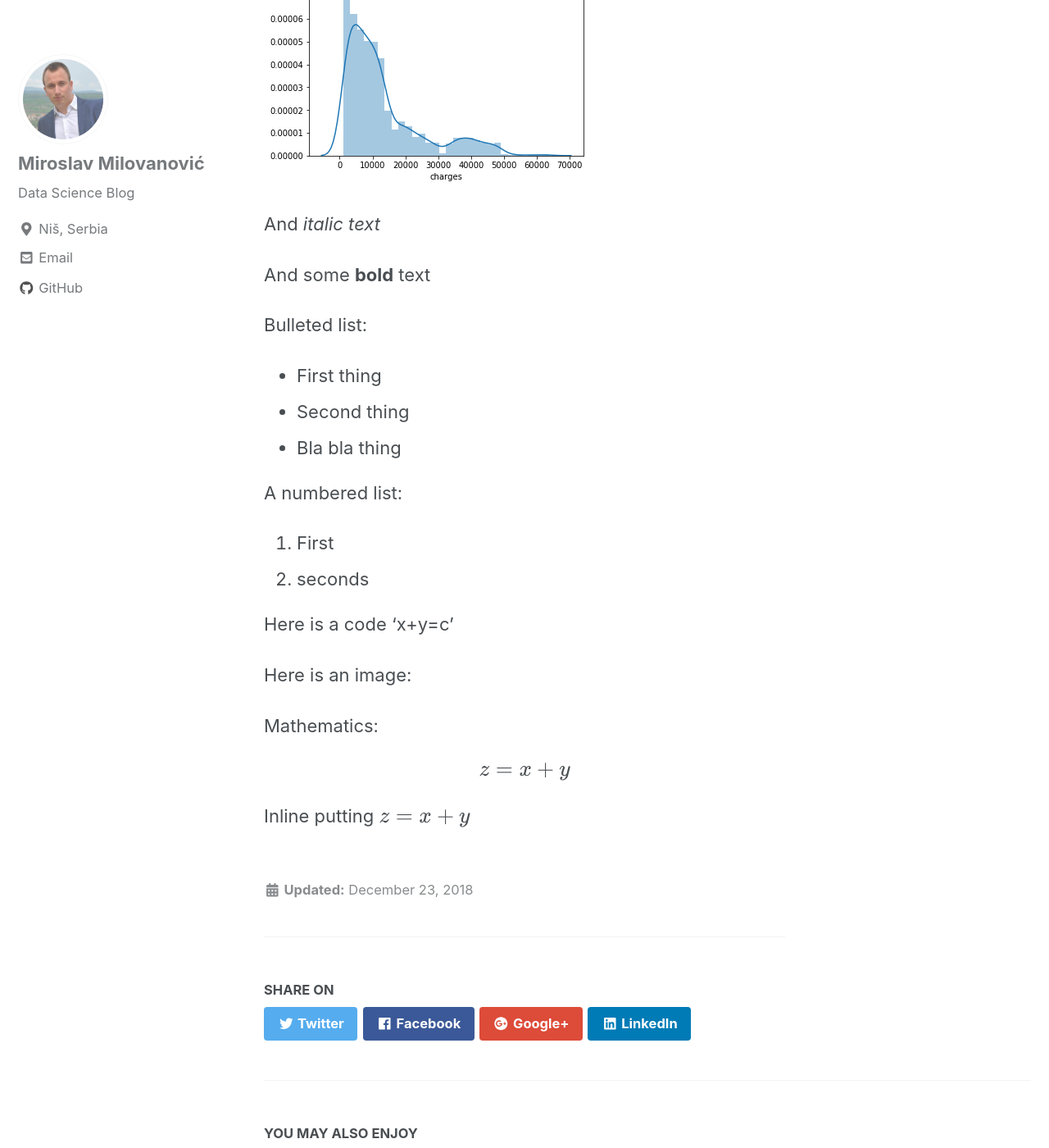
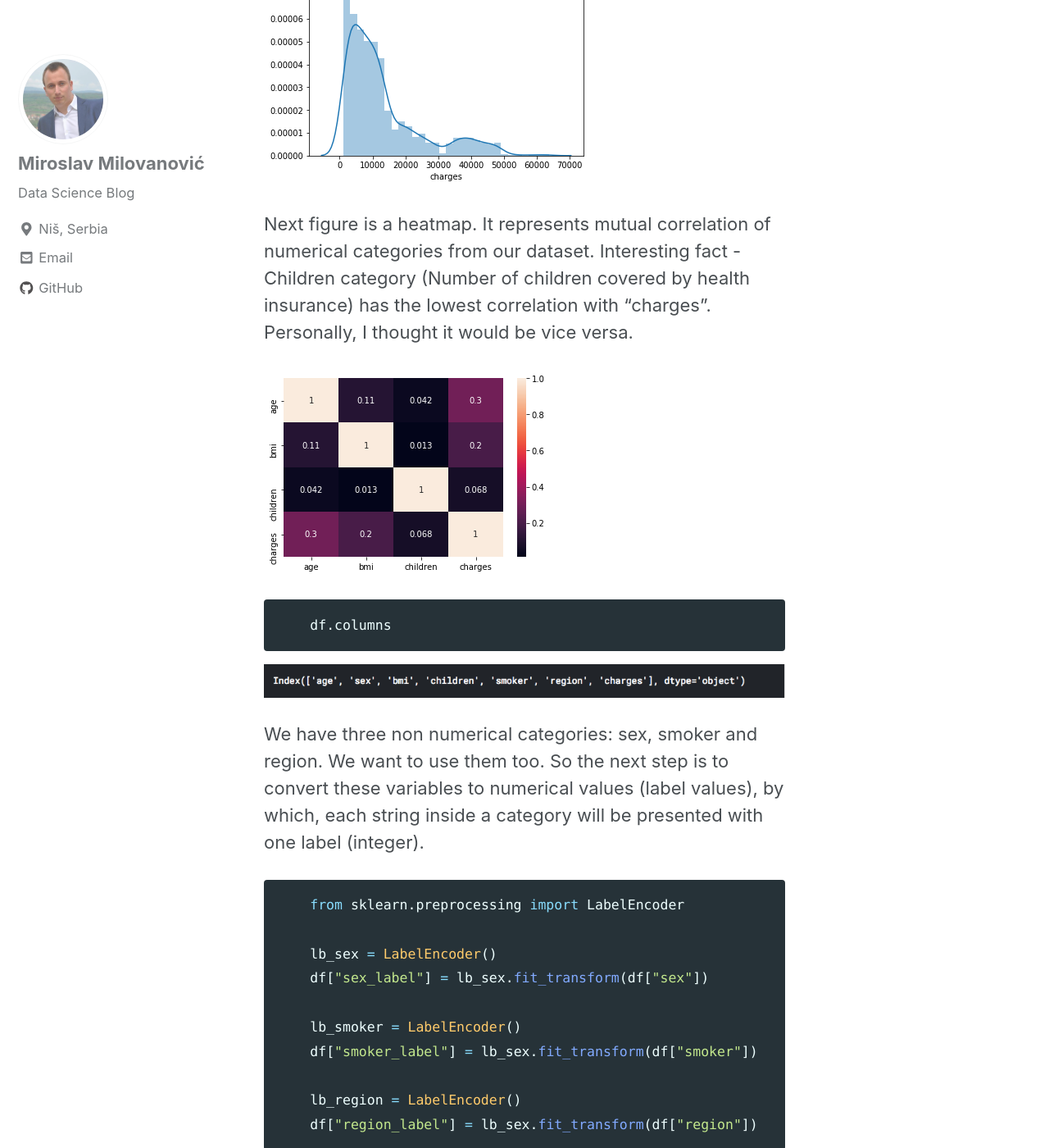
Before and after one commit to mmilovanovic87/mmilovanovic87.github.io, a Jekyll site: the page built from _posts/2018-12-23-LinearRegression.md, in a window 1280 px wide and 1400 px high, scrolled down 3519 px. Shown: the whole window at 82% size. Built offline with Jekyll 4.4.1, drawn with Linux system fonts in a browser that asks for light colours; cached includes are drawn as plain includes; nearby versions of some CDN libraries; formulas are drawn with MathJax 3; some of the changed text lies outside the part shown.

Commit message:
Ful nesredjena prva objava

````diff
--- a/_posts/2018-12-23-LinearRegression.md
+++ b/_posts/2018-12-23-LinearRegression.md
@@ -60,33 +60,111 @@ In this example, it will be presented how to use Linear Regression model for the
 
 
 
+Next figure is a heatmap. It represents mutual correlation of numerical categories from our dataset. Interesting fact - Children category (Number of children covered by health insurance) has the lowest correlation with "charges". Personally, I thought it would be vice versa.
 
-And *italic text*
+<img src="{{ site.url }}{{ site.baseurl }}/images/LinearRegression/heatmap.png" alt="Distribution of charges column">
 
-And some **bold** text
+```python
+    df.columns
+```
 
-Bulleted list:
+<img src="{{ site.url }}{{ site.baseurl }}/images/LinearRegression/dfColumns.png" alt="Distribution of charges column">
 
-* First thing
-* Second thing
-- Bla bla thing
 
-A numbered list:
+We have three non numerical categories: sex, smoker and region. We want to use them too. So the next step is to convert these variables to numerical values (label values), by which, each string inside a category will be presented with one label (integer).
 
-1. First
-2. seconds
+```python
+    from sklearn.preprocessing import LabelEncoder
+
+    lb_sex = LabelEncoder()
+    df["sex_label"] = lb_sex.fit_transform(df["sex"])
+
+    lb_smoker = LabelEncoder()
+    df["smoker_label"] = lb_sex.fit_transform(df["smoker"])
+
+    lb_region = LabelEncoder()
+    df["region_label"] = lb_sex.fit_transform(df["region"])
+```
+
+We can see last three columns at dataframe below (which represent converted categories)
+
+```python
+    df.head(10)
+```
+
+<img src="{{ site.url }}{{ site.baseurl }}/images/LinearRegression/dfHead2.png" alt="Distribution of charges column">
+
+
+We have prepared our data for further processing. Finally, we can import, initialize and use the Linear Regression model.
+
+```python
+    from sklearn.model_selection import train_test_split
+```
+Five dataframe categories will be used as inputs X for the model. And we want to fit our model according to "charges" category - output Y of the model
+
+```python
+    X = df[['age', 'sex_label', 'bmi', 'children', 'smoker_label', 'region_label']]
+    y = df['charges']
+```
+
+We will use train_test_split function to divide our data to training and testing data.
+
+```python
+    X_train, X_test, y_train, y_test = train_test_split(X, y, test_size=0.4)
+```
+
+Procedure for importing and fitting the model.
+
+```python
+    from sklearn.linear_model import LinearRegression
+    lm = LinearRegression()
+    lm.fit(X_train,y_train)
+```
+<img src="{{ site.url }}{{ site.baseurl }}/images/LinearRegression/LRmodel" alt="Distribution of charges column">
 
 
 
+We will create a new dataframe to present estimated coefficientscieints of our model. First one is the intercept, and other coefficients are in correlation with specific categories.
 
-Here is a code 'x+y=c'
+### Interesting fact number 2:###
+Quit smoking! We can observe that smoker_label category has the highest influence on increasing medical costs. It has stronger influence than all other analyzed parameters TOGETHER.
 
-Here is an image:
+```python
+    print(lm.intercept_)
+    coeff_df = pd.DataFrame(lm.coef_,X.columns,columns=['Coefficient'])
+    print(coeff_df)
+```
+<img src="{{ site.url }}{{ site.baseurl }}/images/LinearRegression/coeff" alt="Distribution of charges column">
 
+Final part is to use fitted model for predicting new values (based on prepared X_test array)
 
+```python
+    predictions = lm.predict(X_test)
+    print("Predicted medical costs values:", predictions)
+```
+<img src="{{ site.url }}{{ site.baseurl }}/images/LinearRegression/PredictedValues" alt="Distribution of charges column">
 
-Mathematics:
+Graphical comparison of expected values (y_test) and predicted values (predictions).
 
-$$ z=x+y $$
+```python
+    plt.scatter(y_test, predictions)
+```
 
-Inline putting $$ z=x+y $$
+<img src="{{ site.url }}{{ site.baseurl }}/images/LinearRegression/scatter" alt="Distribution of charges column">
+
+Also, let's see error distribution graph of our predictions. Very close to normally distributed data.
+
+```python
+    sns.distplot((y_test-predictions), bins=50)
+```
+<img src="{{ site.url }}{{ site.baseurl }}/images/LinearRegression/distplot2" alt="Distribution of charges column">
+
+Finally, let's print MAE and MSE erorrs for entire test data.
+
+```python
+    from sklearn import metrics
+    print(metrics.mean_absolute_error(y_test, predictions))
+    print(metrics.mean_squared_error(y_test, predictions))
+```
+
+<img src="{{ site.url }}{{ site.baseurl }}/images/LinearRegression/metrics" alt="Distribution of charges column">
````
Also changed, not shown: images/LinearRegression/LRmodel.png (added), images/LinearRegression/PredictedValues.png (added), images/LinearRegression/coeff.png (added), images/LinearRegression/dfColumns.png (added), images/LinearRegression/dfHead2.png (added), images/LinearRegression/distplot2.png (added), images/LinearRegression/heatmap.png (added), images/LinearRegression/metrics.png (added), images/LinearRegression/scatter.png (added).
